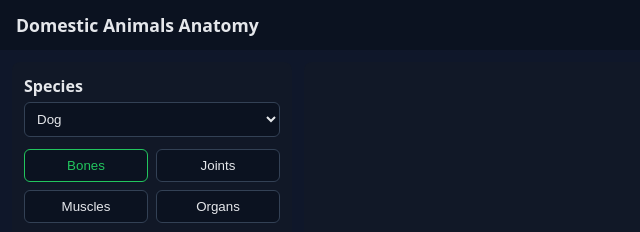
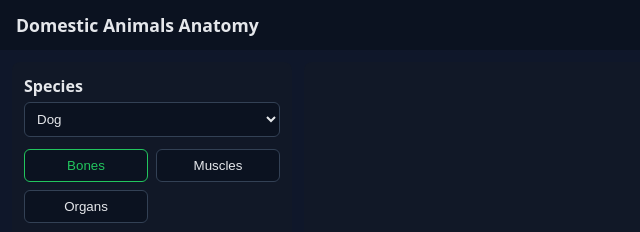
Before and after one commit to yonatan137et/Animal_anatomy_site_Ethiopia, a plain HTML site: page index.html in a window 1280 px wide. Shown: the top 232 px of the page, 0-640 px from the left. Drawn offline with Linux system fonts and the light colour scheme.

Commit message:
Update index.html

```diff
--- a/index.html
+++ b/index.html
@@ -32,7 +32,6 @@
 
       <div class="systems">
         <button class="system-tab active" data-system="bones">Bones</button>
-        <button class="system-tab" data-system="joints">Joints</button>
         <button class="system-tab" data-system="muscles">Muscles</button>
         <button class="system-tab" data-system="organs">Organs</button>
       </div>
```
